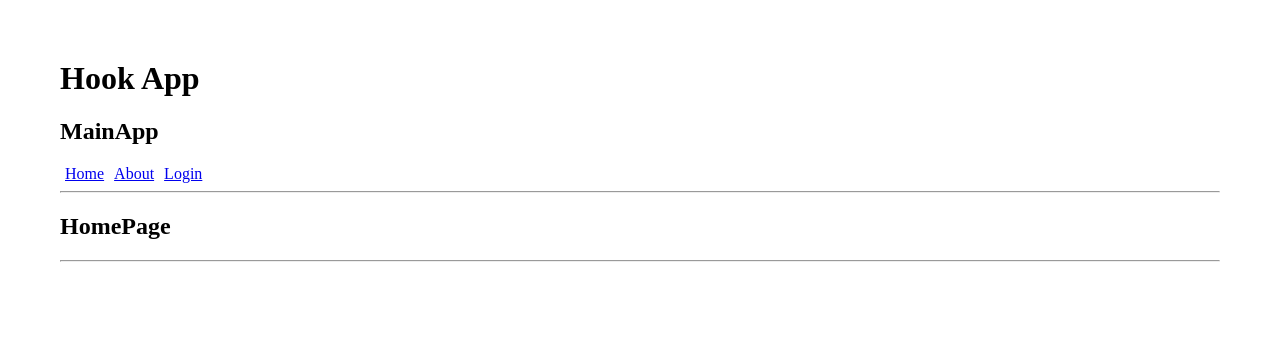
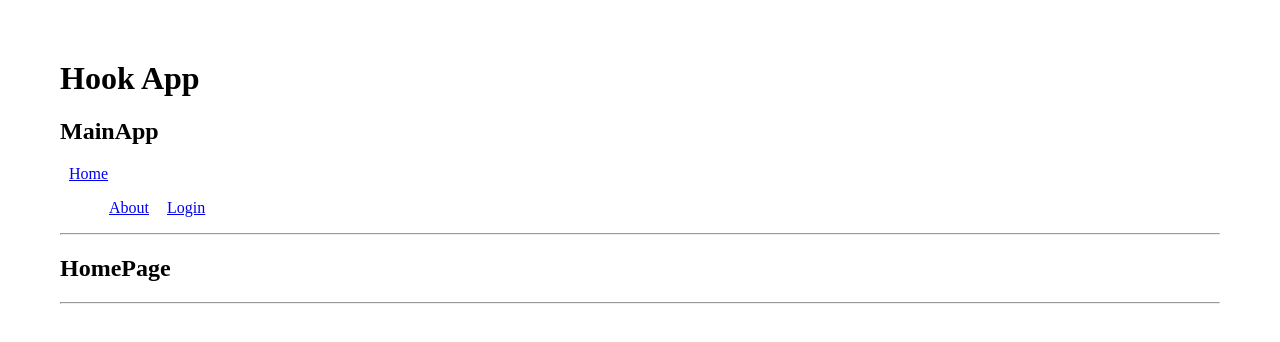
Before and after one commit to Ariel2911/hook-app, a React (Vite) app: page / in a window 1280 px wide. Shown: the top 342 px of the page. Built offline with nearby package versions, Linux system fonts and the light colour scheme.

Commit message:
Agrega NavLink

```diff
--- a/src/09-useContext/NavBar.jsx
+++ b/src/09-useContext/NavBar.jsx
@@ -1,11 +1,23 @@
-import { Link } from 'react-router-dom';
+import { NavLink, Link } from 'react-router-dom';
 
 export const NavBar = () => {
   return (
     <>
       <Link to="/">Home</Link>
-      <Link to="about">About</Link>
-      <Link to="login">Login</Link>
+      <ul>
+        <NavLink
+          className={({ isActive }) => (isActive ? 'isActive' : '')}
+          to="about"
+        >
+          About
+        </NavLink>
+        <NavLink
+          className={({ isActive }) => (isActive ? 'isActive' : '')}
+          to="login"
+        >
+          Login
+        </NavLink>
+      </ul>
     </>
   );
 };
--- a/src/index.css
+++ b/src/index.css
@@ -30,4 +30,14 @@ blockquote {
 
 a {
   margin: 5px;
+  padding: 4px;
 }
+
+a:hover {
+  color: red;
+}
+
+.isActive {
+  color: aqua;
+  background-color: darkblue;
+}
```
